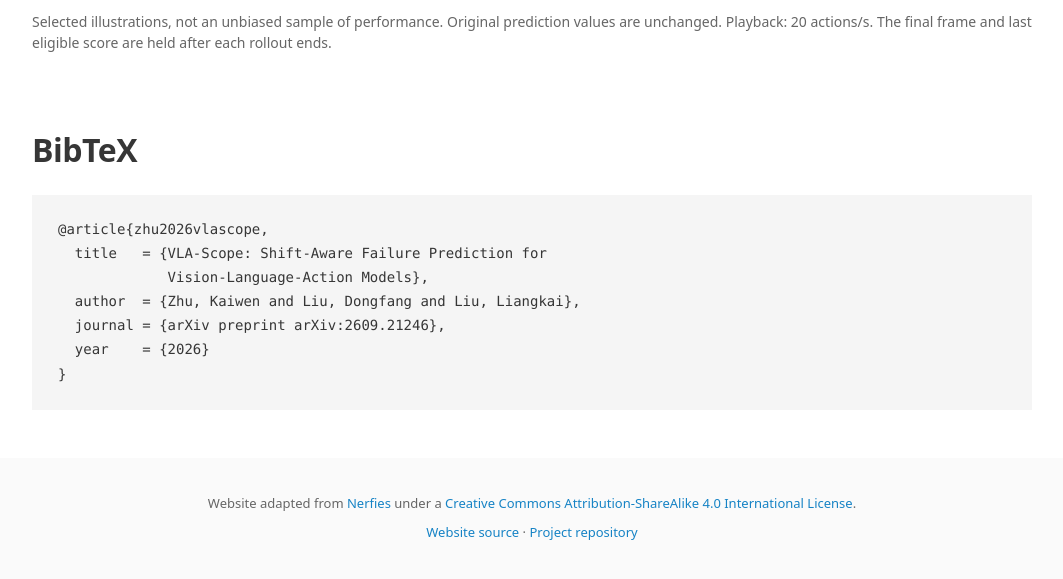
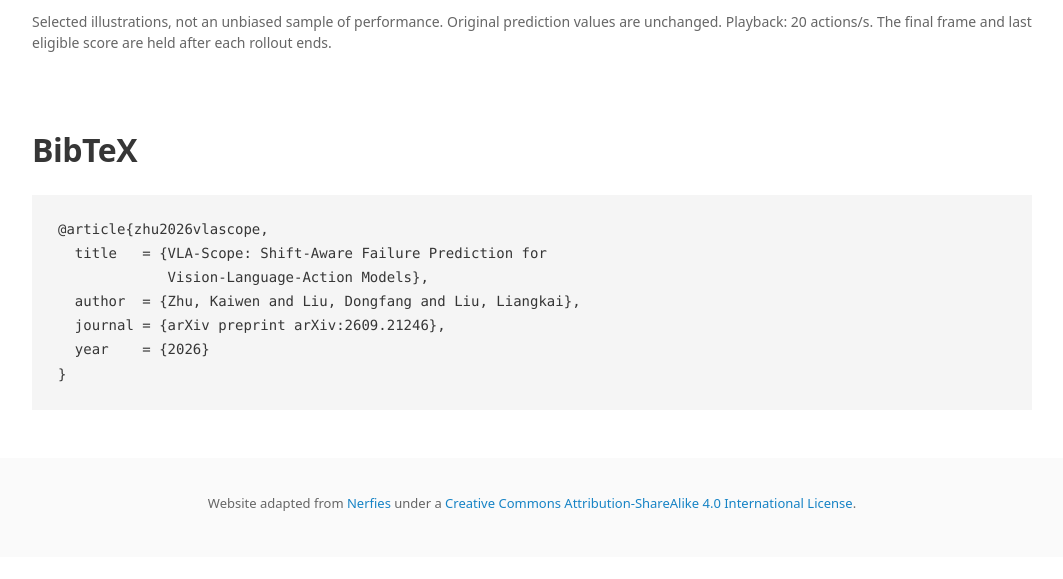
Before and after one commit to vla-scope/vla-scope.github.io, a plain HTML site: page docs/index.html in a window 1280 px wide. Shown: the part 5586-6165 px from the top of the page, without its empty margins (108-1171 px from the left). After the commit the page ends 6143 px from the top, so only its background shows below. Drawn offline with Linux system fonts and the light colour scheme.

Commit message:
Remove extra repository links from footer

```diff
--- a/docs/index.html
+++ b/docs/index.html
@@ -97,7 +97,6 @@
   <div class="columns is-centered">
     <div class="column has-text-centered">
       <p>Website adapted from <a href="https://github.com/nerfies/nerfies.github.io">Nerfies</a> under a <a rel="license" href="https://creativecommons.org/licenses/by-sa/4.0/">Creative Commons Attribution-ShareAlike 4.0 International License</a>.</p>
-      <p><a href="https://github.com/vla-scope/vla-scope.github.io">Website source</a> · <a href="https://github.com/vla-scope/Scope">Project repository</a></p>
     </div>
   </div>
 </footer>
```
